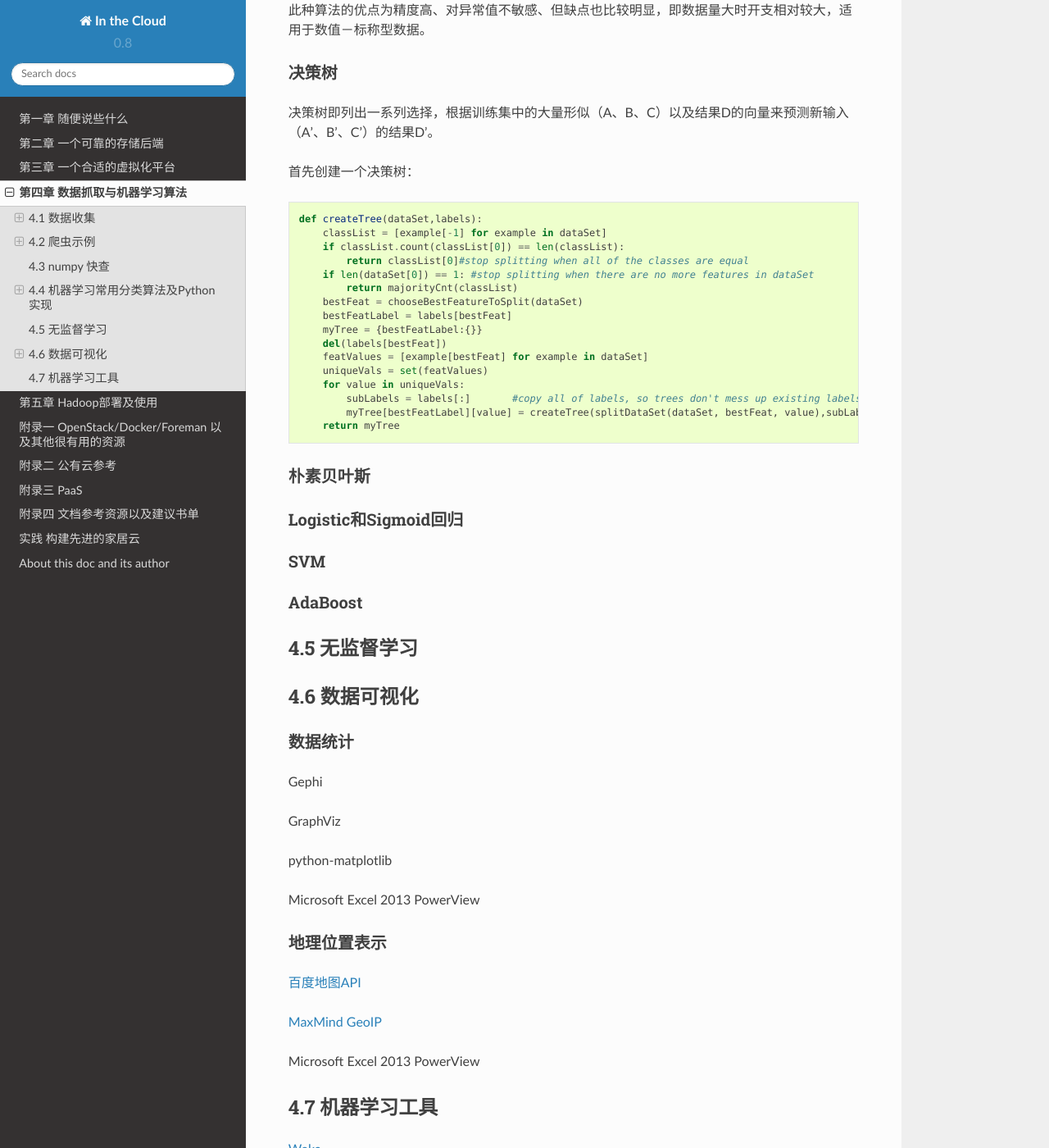
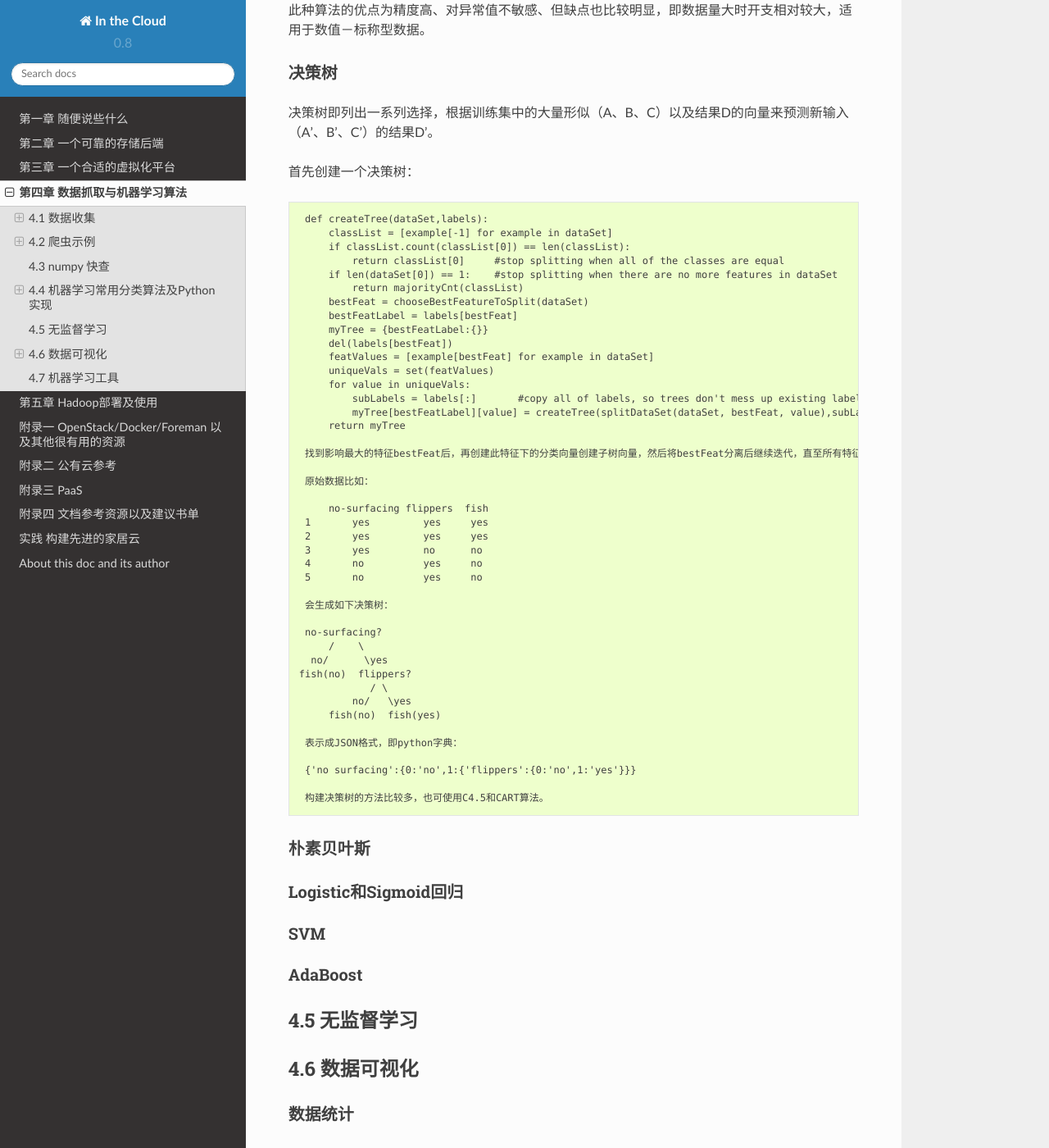
Before and after one commit to lofyer/InTheCloud, a Sphinx documentation site: the page built from source/posts/ch04.rst, in a window 1280 px wide and 1400 px high, scrolled down 3985 px. Shown: the whole window at 82% size. Built offline with Sphinx 7.4.7 and the Read the Docs theme 2.0.0, drawn with Linux system fonts in a browser that asks for light colours; formulas are drawn with MathJax 3.

Commit message:
决策树

```diff
--- a/source/posts/ch04.rst
+++ b/source/posts/ch04.rst
@@ -213,8 +213,8 @@ kNN的算法模型如下：
     def createTree(dataSet,labels):
         classList = [example[-1] for example in dataSet]
         if classList.count(classList[0]) == len(classList):
-            return classList[0]#stop splitting when all of the classes are equal
-        if len(dataSet[0]) == 1: #stop splitting when there are no more features in dataSet
+            return classList[0]     #stop splitting when all of the classes are equal
+        if len(dataSet[0]) == 1:    #stop splitting when there are no more features in dataSet
             return majorityCnt(classList)
         bestFeat = chooseBestFeatureToSplit(dataSet)
         bestFeatLabel = labels[bestFeat]
@@ -226,6 +226,33 @@ kNN的算法模型如下：
             subLabels = labels[:]       #copy all of labels, so trees don't mess up existing labels
             myTree[bestFeatLabel][value] = createTree(splitDataSet(dataSet, bestFeat, value),subLabels)
         return myTree
+
+    找到影响最大的特征bestFeat后，再创建此特征下的分类向量创建子树向量，然后将bestFeat分离后继续迭代，直至所有特征都转换成决策节点。
+
+    原始数据比如：
+
+        no-surfacing flippers  fish
+    1       yes         yes     yes
+    2       yes         yes     yes
+    3       yes         no      no
+    4       no          yes     no
+    5       no          yes     no
+
+    会生成如下决策树：
+
+    no-surfacing?
+        /    \
+     no/      \yes
+   fish(no)  flippers?
+               / \
+            no/   \yes
+        fish(no)  fish(yes)
+
+    表示成JSON格式，即python字典：
+
+    {'no surfacing':{0:'no',1:{'flippers':{0:'no',1:'yes'}}}
+
+    构建决策树的方法比较多，也可使用C4.5和CART算法。
 
 朴素贝叶斯
 ~~~~~~~~~~
```
